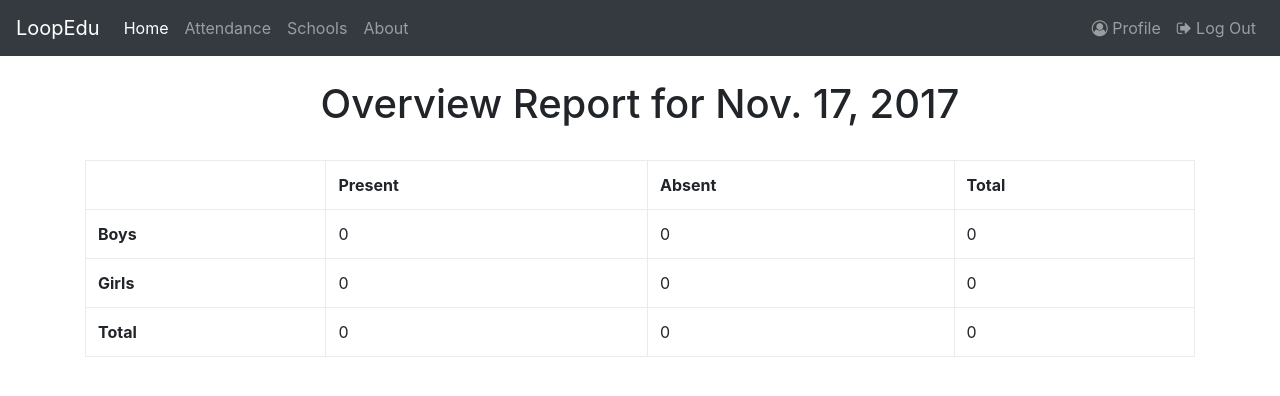
After one commit to savitoj98/Attendance-app-django, a Django app: a page that uses attendance/templates/attendance/base.html in a window 1280 px wide. The commit adds this page. Shown: the top 396 px of the page. Run offline with Django 3.2, Linux system fonts and the light colour scheme; a user stored in the database is signed in; tables that the repository leaves empty hold one stand-in row (values such as "Sample post"); some libraries are stand-ins or nearby versions.

Commit message:
Added Overview Report

```diff
--- a/attendance/templates/attendance/attendance_form.html
+++ b/attendance/templates/attendance/attendance_form.html
@@ -9,6 +9,7 @@
         }
 
     </style>
+
     <div class="container">
         <center><h1>Update Student Attendance:</h1></center>
         <center><h3>{{ date }}</h3></center>
@@ -43,4 +44,7 @@
     <button type="submit" class="save btn btn-default" style="cursor: pointer">Save</button>
     </form>
     </div>
+    <script>
+            $("input[value=Present]").prop('checked',true);
+    </script>
 {% endblock %}
--- a/attendance/templates/attendance/base.html
+++ b/attendance/templates/attendance/base.html
@@ -6,6 +6,9 @@
     <title>{% block title %}{% endblock %}</title>
     <link rel="stylesheet" href="https://maxcdn.bootstrapcdn.com/bootstrap/4.0.0-beta.2/css/bootstrap.min.css" integrity="sha384-PsH8R72JQ3SOdhVi3uxftmaW6Vc51MKb0q5P2rRUpPvrszuE4W1povHYgTpBfshb" crossorigin="anonymous">
     <link rel="stylesheet" href="https://maxcdn.bootstrapcdn.com/font-awesome/4.7.0/css/font-awesome.min.css">
+    <script src="https://code.jquery.com/jquery-3.2.1.slim.min.js" integrity="sha384-KJ3o2DKtIkvYIK3UENzmM7KCkRr/rE9/Qpg6aAZGJwFDMVNA/GpGFF93hXpG5KkN" crossorigin="anonymous"></script>
+    <script src="https://cdnjs.cloudflare.com/ajax/libs/popper.js/1.12.3/umd/popper.min.js" integrity="sha384-vFJXuSJphROIrBnz7yo7oB41mKfc8JzQZiCq4NCceLEaO4IHwicKwpJf9c9IpFgh" crossorigin="anonymous"></script>
+    <script src="https://maxcdn.bootstrapcdn.com/bootstrap/4.0.0-beta.2/js/bootstrap.min.js" integrity="sha384-alpBpkh1PFOepccYVYDB4do5UnbKysX5WZXm3XxPqe5iKTfUKjNkCk9SaVuEZflJ" crossorigin="anonymous"></script>
 </head>
 <body>
     <nav class="navbar navbar-expand-md navbar-dark bg-dark mb-4">
@@ -49,8 +52,5 @@
 {% block body %}
 {% endblock %}
 
-    <script src="https://code.jquery.com/jquery-3.2.1.slim.min.js" integrity="sha384-KJ3o2DKtIkvYIK3UENzmM7KCkRr/rE9/Qpg6aAZGJwFDMVNA/GpGFF93hXpG5KkN" crossorigin="anonymous"></script>
-    <script src="https://cdnjs.cloudflare.com/ajax/libs/popper.js/1.12.3/umd/popper.min.js" integrity="sha384-vFJXuSJphROIrBnz7yo7oB41mKfc8JzQZiCq4NCceLEaO4IHwicKwpJf9c9IpFgh" crossorigin="anonymous"></script>
-    <script src="https://maxcdn.bootstrapcdn.com/bootstrap/4.0.0-beta.2/js/bootstrap.min.js" integrity="sha384-alpBpkh1PFOepccYVYDB4do5UnbKysX5WZXm3XxPqe5iKTfUKjNkCk9SaVuEZflJ" crossorigin="anonymous"></script>
 </body>
 </html>
--- /dev/null
+++ b/attendance/templates/attendance/principal_report.html
@@ -0,0 +1,54 @@
+{% extends 'attendance/base.html' %}
+{% block title %}Attendance Report{% endblock %}
+
+{% block body %}
+    <style>
+        h1{
+            text-align: center;
+        }
+    </style>
+    <div class="container">
+        <h1>Overview Report for {{ date }}</h1>
+        <br>
+        <table class="table table-bordered table-hover">
+            <tr>
+                <th></th>
+                <th>Present</th>
+                <th>Absent</th>
+                <th>Total</th>
+            </tr>
+            <tr>
+                <td><strong>Boys</strong></td>
+                <td>{{ p_boys|length }}</td>
+                <td>{{ a_boys|length }}</td>
+                <td id='sum_boys'></td>
+            </tr>
+            <tr>
+                <td><strong>Girls</strong></td>
+                <td>{{ p_girls|length }}</td>
+                <td>{{ a_girls|length }}</td>
+                <td id='sum_girls'></td>
+            </tr>
+            <tr>
+                <td><strong>Total</strong></td>
+                <td id='sum_present'></td>
+                <td id='sum_absent'></td>
+                <td id='total'></td>
+            </tr>
+        </table>
+
+
+    </div>
+
+    <script>
+        var sum_boys = {{ p_boys|length }} + {{ a_boys|length }};
+        var sum_girls = {{ p_girls|length }} + {{ a_girls|length }};
+        var sum_present = {{ p_boys|length }} + {{ p_girls|length }};
+        var sum_absent = {{ a_boys|length }} + {{ a_girls|length }};
+        document.querySelector('#sum_boys').innerHTML += sum_boys;
+        document.querySelector('#sum_girls').innerHTML += sum_girls;
+        document.querySelector('#sum_present').innerHTML += sum_present;
+        document.querySelector('#sum_absent').innerHTML += sum_absent;
+        document.querySelector('#total').innerHTML += sum_present + sum_absent;
+    </script>
+{% endblock %}
--- a/attendance/templates/attendance/school_detail.html
+++ b/attendance/templates/attendance/school_detail.html
@@ -9,5 +9,6 @@
                 <li><a href="{% url 'attendance:profile' pk=teacher.id %}">{{ teacher.teacher_name }}</a> : {{ teacher.teacher_class }}-{{ teacher.teacher_section }}</li>
             {% endfor %}
         </ol>
+        <a href="{% url 'attendance:attendance_report' pk=school.pk %}" class="btn btn-success">Daily Report</a>
     </div>
 {% endblock %}
--- a/attendance/urls.py
+++ b/attendance/urls.py
@@ -17,4 +17,5 @@ urlpatterns = [
     url(r'^teacher/(?P<pk>[0-9]+)/create_student/$', views.create_student, name='student_create'),
     url(r'^teacher/(?P<pk>[0-9]+)/attendance/$', views.mark_attendance, name='mark_attendance'),
     url(r'^principal/(?P<pk>[0-9]+)/$', views.SchoolDetailView.as_view(), name='school_detail'),
+    url(r'^report/(?P<pk>[0-9]+)/attendance/$', views.attendance_report, name='attendance_report'),
 ]
--- a/attendance/views.py
+++ b/attendance/views.py
@@ -143,6 +143,38 @@ class SchoolDetailView(LoginRequiredMixin, DetailView):
         context['teachers'] = Teacher.objects.filter(teacher_school=context['school'])
         return context
 
+
+@login_required
+def attendance_report(request, pk):
+    school = School.objects.filter(pk=pk)
+    if not request.user.is_authenticated():
+        return redirect('attendance:login_user')
+    elif school[0].principal == request.user:
+        teachers = Teacher.objects.filter(teacher_school__in=school)
+        date = datetime.today().date()
+        attendance = Attendance.objects.filter(date=datetime.today()).filter(teacher__in=teachers)
+        students=Student.objects.filter(student_teacher__in=teachers)
+        studentMen = students.filter(student_gender='Male')
+        studentFemale = students.filter(student_gender='Female')
+        boys = attendance.filter(student__in=studentMen)
+        girls = attendance.filter(student__in=studentFemale)
+        p_boys = boys.filter(mark_attendance='Present')
+        p_girls = girls.filter(mark_attendance='Present')
+        a_boys = boys.filter(mark_attendance='Absent')
+        a_girls = girls.filter(mark_attendance='Absent')
+        context = {
+            'date':date,
+            'attendance':attendance,
+            'p_boys':p_boys,
+            'a_boys':a_boys,
+            'p_girls':p_girls,
+            'a_girls':a_girls,
+        }
+        return render(request,'attendance/principal_report.html',context)
+    else:
+        return redirect('attendance:school_detail', pk=pk)
+
+
 @login_required
 def create_student(request, pk):
     teacher = get_object_or_404(Teacher, pk=pk)
```
